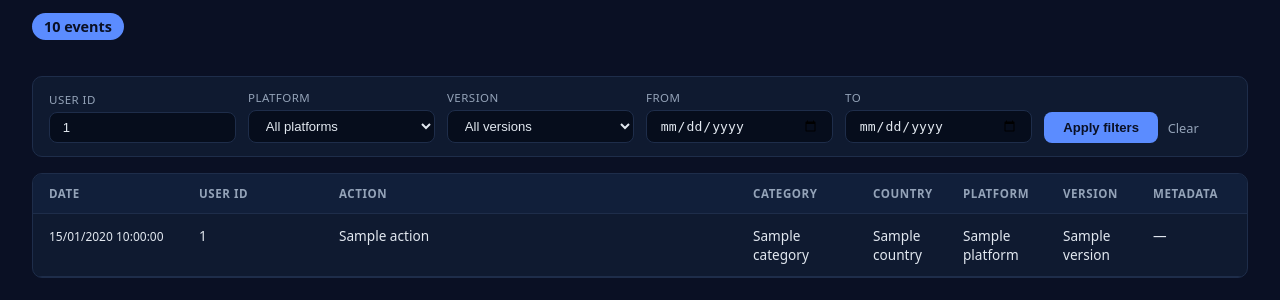
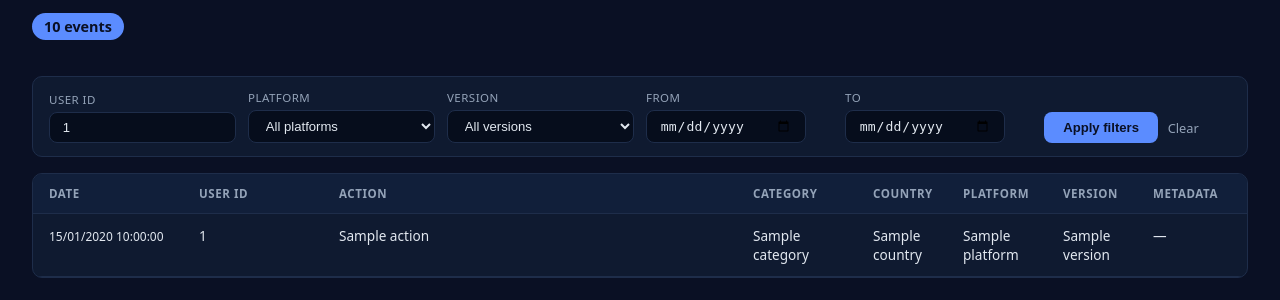
Before and after one commit to Zombitch/lasback, a Node project: template src/routes/dashboard/dashboard-source-events.ejs in a window 1280 px wide. Shown: the part 209-509 px from the top of the page. Run offline with Node 20 templates, Linux system fonts and the light colour scheme; the template is opened without the code that fills it: most values are stand-ins (such as "Sample title", 1, 10 or a date in 2020); some libraries are stand-ins or nearby versions.

Commit message:
Stop From/To date inputs stretching to fill their column
Equalizing the grid track widths made From/To match their siblings
in size, but a native date picker stretched to ~190px still renders
as a mostly-empty oversized box since it only needs room for
dd/mm/yyyy plus the calendar icon. Cap it at 160px so it sizes to
its content instead of stretching like the text/select fields.

```diff
--- a/src/public/css/style.css
+++ b/src/public/css/style.css
@@ -645,6 +645,13 @@ td {
   width: 100%;
   max-width: none;
   min-width: 0;
+}
+
+/* Native date pickers don't need to stretch to fill their column —
+   left at 100% they render as a mostly-empty oversized box. */
+.filter-field input[type="date"].filter-input {
+  width: auto;
+  max-width: 160px;
 }
 
 .filter-field-actions {
```
